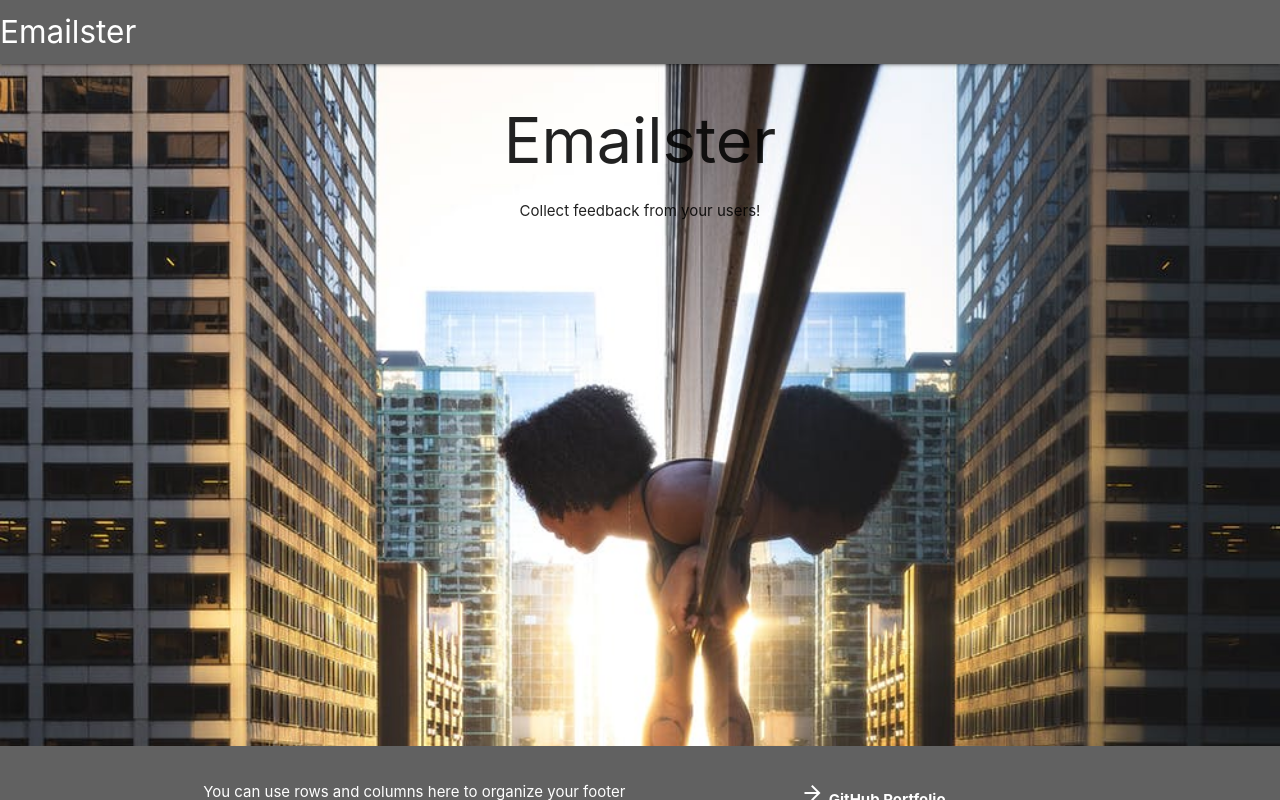
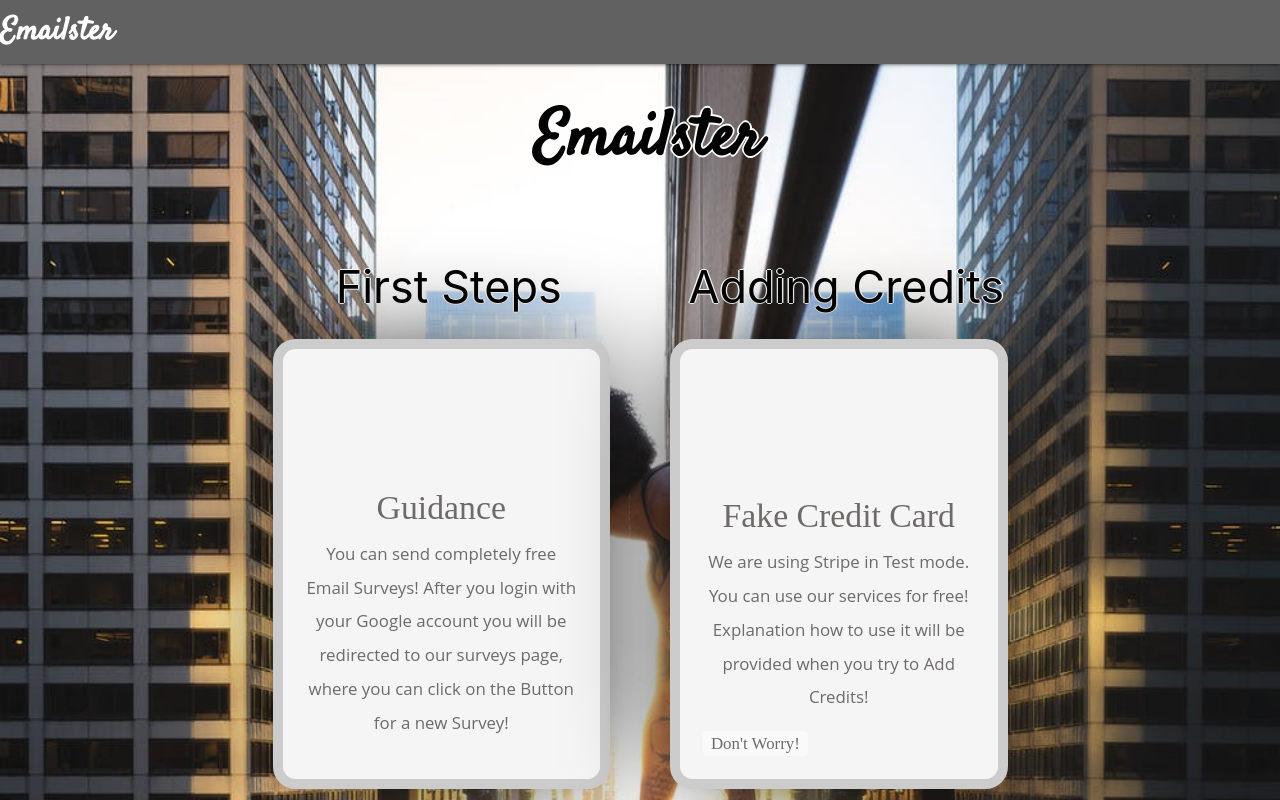
Before and after one commit to peturgeorgievv/emaily, a React (Create React App) app in the folder client/: page / in a window 1280 px wide. Shown: the top 800 px of the page. Built offline with nearby package versions, Linux system fonts and the light colour scheme; no server answers.

Commit message:
Upgrading design

```diff
--- a/client/public/index.html
+++ b/client/public/index.html
@@ -6,6 +6,10 @@
     <meta name="viewport" content="width=device-width, initial-scale=1" />
     <link
       href="https://fonts.googleapis.com/icon?family=Material+Icons"
+      rel="stylesheet"
+    />
+    <link
+      href="https://fonts.googleapis.com/css?family=Satisfy"
       rel="stylesheet"
     />
     <meta name="theme-color" content="#000000" />
--- a/client/src/components/Footer.js
+++ b/client/src/components/Footer.js
@@ -3,16 +3,16 @@
 const Footer = () => {
     return (
 
-        <footer class="page-footer grey darken-2">
-            <div class="container">
-                <div class="row">
-                    <div class="col l6 s12">
-                        <p class="text-lighten-4">You can use rows and columns here to organize your footer content.</p>
+        <footer className="page-footer grey darken-2">
+            <div className="container">
+                <div className="row">
+                    <div className="col l6 s12">
+                        <p className="text-lighten-4">You can find this application very usefull. A lot of people already did!</p>
                     </div>
-                    <div class="col l4 offset-l2 s12">
+                    <div className="col l4 offset-l2 s12">
                         <ul>
-                            <li><i class="material-icons">arrow_forward</i> <a class="white-text" href="https://peturgeorgievv.github.io/"><b>GitHub Portfolio</b></a></li>
-                            <li><i class="material-icons">arrow_forward</i> <a class="white-text" href="https://www.linkedin.com/in/petar-georgiev-554903119/"><b>LinkedIn</b></a></li>
+                            <li><i className="material-icons">arrow_forward</i> <a className="white-text" href="https://peturgeorgievv.github.io/"><b>GitHub Portfolio</b></a></li>
+                            <li><i className="material-icons">arrow_forward</i> <a className="white-text" href="https://www.linkedin.com/in/petar-georgiev-554903119/"><b>LinkedIn</b></a></li>
                         </ul>
                     </div>
                 </div>
--- a/client/src/components/Header.js
+++ b/client/src/components/Header.js
@@ -4,6 +4,14 @@
 import Payments from './Payments';
 
 class Header extends Component {
+  logOut() {
+    window.location.href = "/api/logout";
+  }
+
+  logIn() {
+    window.location.href = "/auth/google";
+  }
+
   renderContent() {
     switch (this.props.auth) {
       case null:
@@ -11,17 +19,27 @@
       case false:
         return (
           <li>
-            <a href="/auth/google">Login with Google</a>
+            <div className="button_cont" align="center">
+              <button onClick={this.logIn} className="example_e grey lighten-5 black-text" rel="nofollow noopener">
+                Login with Google
+              </button>
+            </div>
           </li>
         );
       default:
         return (
           <React.Fragment>
-            <li key="1"><Payments /></li>
             <li key="3" style={{ margin: '0 10px' }}>
               Credits: {this.props.auth.credits}
             </li>
-            <li key="2"><a href="/api/logout">Logout</a></li>
+            <li key="1"><Payments /></li>
+            <li key="2">
+              <div className="button_cont" align="center">
+                <button onClick={this.logOut} className="example_e grey lighten-5 black-text" rel="nofollow noopener">
+                  Logout
+              </button>
+              </div>
+            </li>
           </React.Fragment>
         );
     }
@@ -34,7 +52,7 @@
           <div className="nav-wrapper grey darken-2">
             <Link
               to={this.props.auth ? '/surveys' : '/'}
-              className="left brand-logo"
+              className="left brand-logo home-heading-logo"
             >
               Emailster
           </Link>
--- a/client/src/components/Landing.js
+++ b/client/src/components/Landing.js
@@ -1,12 +1,51 @@
 import React from 'react'
+import { Link } from 'react-router-dom';
 
 const Landing = () => {
     return (
         <div style={{ textAlign: 'center' }}>
-            <h1>
+            <h1 className="home-heading">
                 Emailster
             </h1>
-            Collect feedback from your users!
+            <section class="cards-wrapper-custom">
+                <div class="card-grid-space">
+                    <div class="num">First Steps</div>
+                    <div class="card-custom">
+                        <div>
+                            <h1>Guidance</h1>
+                            <p>
+                                You can send completely free Email Surveys!
+                                After you login with your Google account you will be
+                                redirected to our surveys page, where you can click on the Button for a new Survey!
+                            </p>
+                        </div>
+                    </div>
+                </div>
+                <div class="card-grid-space">
+                    <div class="num">Adding Credits</div>
+                    <div class="card-custom">
+                        <div>
+                            <h1>Fake Credit Card</h1>
+                            <p>We are using Stripe in Test mode. <br /> You can use our services for free!
+                            Explanation how to use it will be provided when you try to Add Credits!
+                            </p>
+                            <div class="tags">
+                                <div class="tag">Don't Worry!</div>
+                            </div>
+                        </div>
+                    </div>
+                </div>
+                <div class="card-grid-space">
+                    <div class="num">Your Surveys!</div>
+                    <div class="card-custom">
+                        <div>
+                            <h1>Create & Collect information about your Surveys</h1>
+                            <p>You will be able to make new surveys. Check
+                            to see when and how everyone voted. </p>
+                        </div>
+                    </div>
+                </div>
+            </section>
         </div>
     );
 };
--- a/client/src/components/Payments.js
+++ b/client/src/components/Payments.js
@@ -13,9 +13,11 @@
                 token={token => this.props.handleToken(token)}
                 stripeKey={process.env.REACT_APP_STRIPE_KEY}
             >
-                <button className="btn grey lighten-5 black-text">
-                    Add Credits
-                </button>
+                <div className="button_cont" align="center">
+                    <button className="example_e grey lighten-5 black-text" rel="nofollow noopener">
+                        Add Credits
+                        </button>
+                </div>
             </StripeCheckout>
         );
     }
--- a/client/src/styles.css
+++ b/client/src/styles.css
@@ -25,3 +25,222 @@
 footer {
   display: flex;
 }
+
+.home-heading {
+  font-family: Satisfy, cursive;
+  font-weight: bolder;
+  color: black;
+  text-shadow: 0.03em 0 white, 0 0.03em white, -0.03em 0 white, 0 -0.03em white;
+  margin-bottom: 1.2rem;
+  margin-left: 1rem;
+}
+
+.home-heading-logo {
+  font-family: Satisfy, cursive;
+  font-weight: bolder;
+}
+
+.example_e {
+  border: none;
+  color: black !important;
+  font-weight: 100;
+  padding: 20px;
+  text-transform: uppercase;
+  border-radius: 6px;
+  display: inline-block;
+  transition: all 0.3s ease 0s;
+  margin: 0px 5px;
+}
+
+.example_e:hover {
+  font-weight: 700 !important;
+  letter-spacing: 3px;
+  background: none;
+  -webkit-box-shadow: 0px 5px 40px -10px rgba(0, 0, 0, 0.57);
+  -moz-box-shadow: 0px 5px 40px -10px rgba(0, 0, 0, 0.57);
+  transition: all 0.3s ease 0s;
+}
+
+@import url('https://fonts.googleapis.com/css?family=Heebo:400,700|Open+Sans:400,700');
+
+:root {
+  --color: black;
+  --transition-time: 0.5s;
+}
+
+* {
+  box-sizing: border-box;
+}
+
+a {
+  color: inherit;
+}
+
+.cards-wrapper-custom {
+  display: grid;
+  justify-content: center;
+  align-items: center;
+  grid-template-columns: 1fr 1fr 1fr;
+  grid-gap: 4rem;
+  padding: 4rem;
+  margin: 0 auto;
+  width: max-content;
+}
+
+.card-custom {
+  font-family: 'Heebo';
+  --bg-filter-opacity: 0.5;
+  background-color: whitesmoke;
+  height: 20em;
+  width: 15em;
+  font-size: 1.5em;
+  color: rgb(110, 106, 106);
+  border-radius: 1em;
+  padding: 1em;
+  /*margin: 2em;*/
+  display: flex;
+  align-items: flex-end;
+  background-size: cover;
+  background-position: center;
+  box-shadow: 0 0 5em -1em black;
+  transition: all, var(--transition-time);
+  position: relative;
+  overflow: hidden;
+  border: 10px solid #ccc;
+  text-decoration: none;
+}
+
+.card-custom:hover {
+  transform: rotate(0);
+}
+
+.card-custom h1 {
+  margin: 0;
+  font-size: 1.5em;
+  line-height: 1.2em;
+}
+
+.card-custom p {
+  font-size: 0.75em;
+  font-family: 'Open Sans';
+  margin-top: 0.5em;
+  line-height: 2em;
+}
+
+.card-custom .tags {
+  display: flex;
+}
+
+.card-custom .tags .tag {
+  font-size: 0.75em;
+  background: rgba(255, 255, 255, 0.5);
+  border-radius: 0.3rem;
+  padding: 0 0.5em;
+  margin-right: 0.5em;
+  line-height: 1.5em;
+  transition: all, var(--transition-time);
+}
+
+.card-custom:hover .tags .tag {
+  background: var(--color);
+  color: white;
+}
+
+.card-custom:before,
+.card-custom:after {
+  content: '';
+  transform: scale(0);
+  transform-origin: top left;
+  border-radius: 50%;
+  position: absolute;
+  left: -50%;
+  top: -50%;
+  z-index: -5;
+  transition: all, var(--transition-time);
+  transition-timing-function: ease-in-out;
+}
+
+.card-custom:before {
+  background: #ddd;
+  width: 250%;
+  height: 250%;
+}
+
+.card-custom:after {
+  background: white;
+  width: 200%;
+  height: 200%;
+}
+
+.card-custom:hover {
+  color: var(--color);
+}
+
+.card-custom:hover:before,
+.card-custom:hover:after {
+  transform: scale(1);
+}
+
+.card-grid-space .num {
+  font-size: 3em;
+  color: black;
+  text-shadow: 0.03em 0 white, 0 0.03em white, -0.03em 0 white, 0 -0.03em white;
+  margin-bottom: 1.2rem;
+  margin-left: 1rem;
+}
+
+.info {
+  font-size: 1.2em;
+  display: flex;
+  padding: 1em 3em;
+  height: 3em;
+}
+
+.info img {
+  height: 3em;
+  margin-right: 0.5em;
+}
+
+.info h1 {
+  font-size: 1em;
+  font-weight: normal;
+}
+
+/* MEDIA QUERIES */
+@media screen and (max-width: 1285px) {
+  .cards-wrapper-custom {
+    grid-template-columns: 1fr 1fr;
+  }
+}
+
+@media screen and (max-width: 900px) {
+  .cards-wrapper-custom {
+    grid-template-columns: 1fr;
+  }
+  .info {
+    justify-content: center;
+  }
+  .card-grid-space .num {
+    margin-left: 0;
+    text-align: center;
+  }
+}
+
+@media screen and (max-width: 500px) {
+  .cards-wrapper-custom {
+    padding: 4rem 2rem;
+  }
+  .card-custom {
+    max-width: calc(100vw - 4rem);
+  }
+}
+
+@media screen and (max-width: 450px) {
+  .info {
+    display: block;
+    text-align: center;
+  }
+  .info h1 {
+    margin: 0;
+  }
+}
```
